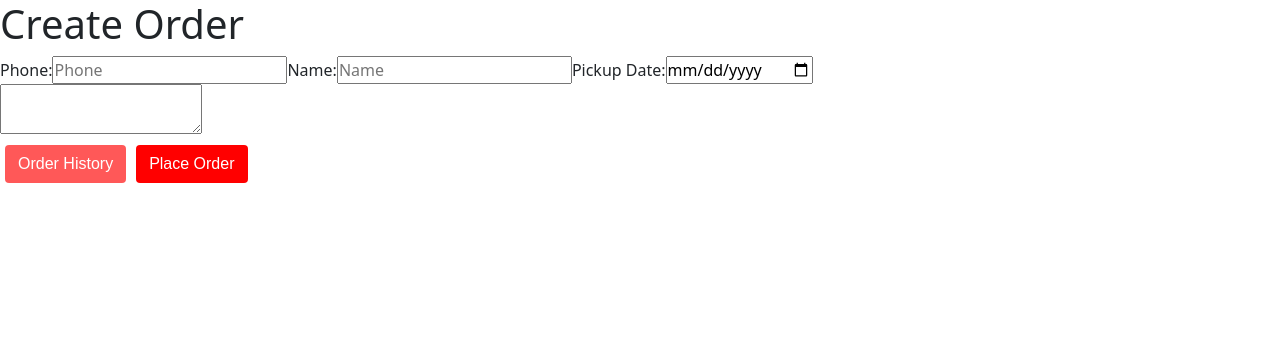
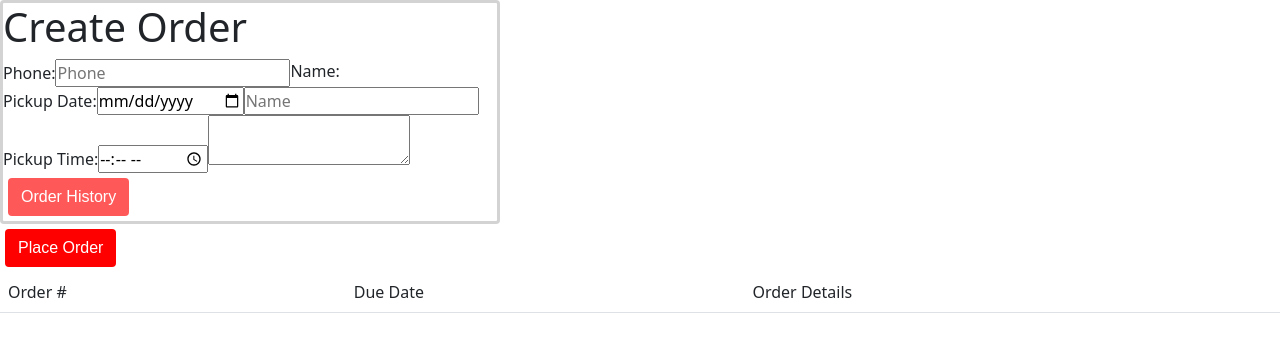
Before and after one commit to jakeTaylor0/EasyOrder-frontend, a React (Create React App) app: page / in a window 1280 px wide. Shown: the top 352 px of the page. Built offline with nearby package versions, Linux system fonts and the light colour scheme.

Commit message:
Save Customer Fucntionality Added - UI

```diff
--- a/src/component/CreateOrder-Component.js
+++ b/src/component/CreateOrder-Component.js
@@ -11,18 +11,19 @@ const CreateOrderComponent = () => {
     const [customerPhone, setCustomerPhone] = useState('');
     const [customerName, setCustomerName] = useState('');
     const [orderDueDate, setOrderDueDate] = useState('');
+    const [orderDueTime, setOrderDueTime] = useState('');
     const [orderDetails, setOrderDetails] = useState('');
     const [orderHistory, setOrderHistory] = useState([]);
-
+    const [customerExsists, setCustomerExsists] = useState(false);
     const [disabledOH, setDisabledOH] = useState(true);
 
     const customerSearch = (phone) => {
         CustomerServices.getCustomersByPhone(phone).then((res) => {
-            console.log(res.data.responseData);
             if(res.data.responseCode !== '404'){
                 setCustomerId(res.data.responseData.customerId);
                 setCustomerName(res.data.responseData.name);
-
+                setCustomerExsists(true);
+                console.log("Customer with phone: " + customerPhone + " found.")
                 OrderServices.getOrderHistory(res.data.responseData.customerId).then((res) => {
                     if(res.data.responseData.length > 0)
                         setDisabledOH(false);
@@ -32,7 +33,7 @@ const CreateOrderComponent = () => {
             }
 
             else
-                console.log("No customer data found for phone");
+                console.log("No customer data found for phone.");
 
         });
     }
@@ -40,31 +41,53 @@ const CreateOrderComponent = () => {
     const getOrderHistory = () => {
         OrderServices.getOrderHistory(customerId).then((res) => {
             if(res.data.responseData.length > 0){
-                console.log(res.data.responseData);
+                console.log("Order history found for customer.");
                 setOrderHistory(res.data.responseData);
             }
             else
-                console.log("No order history found for customer")
+                console.log("No order history found for customer.")
         });
     }
 
     const placeOrder = () =>{
+        if(customerExsists === true){
+            CustomerServices.getCustomersByPhone(customerPhone).then((res) => {
+                if(res.data.responseData !== null){
+                    if(customerName !== res.data.responseData.name){
+                       const customer = {name: customerName, phone: customerPhone};
+                       CustomerServices.saveCustomer(customer).then((res) => {
+                            setCustomerId(res.data.responseData.customerId);
+                            console.log("Customer with id: " + res.data.responseData.customerId + " updated.");
+                        });
+                    }
+                }
+
+            });
+        }
+        else{
+            const customer = {name: customerName, phone: customerPhone};
+            CustomerServices.saveCustomer(customer).then((res) => {
+                console.log("New customer saved with id: " + res.data.responseData.customerId + ".")
+                setCustomerId(res.data.responseData.customerId);
+             });
+        }
+
         const order = {customerId: customerId, orderDetails: orderDetails, dueDate: orderDueDate, orderTakenBy: '', assingedTo: '', status:'NEW'};
-
-
         OrderServices.addOrder(order).then((res) =>{
-            console.log(res.data)
+            console.log("Order Saved Successfully.")
 
         });
     }
     return(
         <div>
+
+                <div id="placeOrder" style={{borderColor:"#D3D3D3", borderStyle:"solid", borderRadius:"4px", width:"500px"}}>
                     <h1>Create Order</h1>
-                <div id="customerDetails">
-
+                    <div style={{float:"left"}}>
                         <label>Phone:</label>
                         <input
                             type="text"
+                            id="phone"
                             required
                             placeholder="Phone"
                             value={customerPhone}
@@ -77,23 +100,24 @@ const CreateOrderComponent = () => {
                                     setCustomerName('');
                                     setDisabledOH(true);
                                 }
-
                             }}
                         />
+                    </div>
 
                     <label>Name:</label>
                     <input
                         type="text"
+                        id="name"
                         required
                         placeholder="Name"
                         value={customerName}
                         onChange={(e) => setCustomerName(e.target.value)}
                     />
-
+                    <div style={{float:"left"}}>
                         <label>Pickup Date:</label>
                             <input
                                 type="date"
-                            id="start"
+                                id="date"
                                 required
                                 name="trip-start"
                                 value = {orderDueDate}
@@ -102,23 +126,36 @@ const CreateOrderComponent = () => {
                             />
                     </div>
 
-                <div>
+                    <label>Pickup Time:</label>
+                    <input
+                        type="time"
+                        id="time"
+                        value={orderDueTime}
+                        onChange={(e) => setOrderDueTime(e.target.value)}
+
+                    />
                     <textarea name="orderDetails"
                         type="textarea"
                         required
                         id="itemList"
                         value={orderDetails}
                         onChange={(e) => setOrderDetails(e.target.value)}
-                    >
-                    </textarea>
-                </div>
+                    />
 
+                    <div style={{float:""}}>
                         <Button
                             bgColor={'red'}
                             text={'Order History'}
                             onClick={(e) => getOrderHistory()}
                             isDisabled={disabledOH}
                         />
+                    </div>
+                </div>
+
+
+
+
+
 
                 <Button
                     bgColor={'red'}
@@ -126,6 +163,7 @@ const CreateOrderComponent = () => {
                     onClick={(e) => placeOrder()}
                     isDisabled={false}
                 />
+
                 <OrderHistoryComponent
                     orderHistory={orderHistory}
                 />
--- a/src/component/OrderHistory-Component.js
+++ b/src/component/OrderHistory-Component.js
@@ -7,18 +7,28 @@ import Order from "./Order";
 const OrderHistoryComponent = ({orderHistory}) => {
 
     return(
-        <table className="table table-striped">
-            <div>
-                {orderHistory.map((order) => (
+        <div>
+            <table className="table">
+                <thead>
+                    <tr>
+                        <td>Order #</td>
+                        <td>Due Date</td>
+                        <td>Order Details</td>
+                    </tr>
+                </thead>
+
+                <tbody>
+                    {orderHistory.map((order) => (
                         <tr key={order.orderId}>
                             <td>{order.orderId}</td>
                             <td>{order.dueDate}</td>
                             <td>{order.orderDetails}</td>
                         </tr>
+                    ))}
+                </tbody>
 
-                ))}
-            </div>
-        </table>
+            </table>
+        </div>
     )
 
 }
--- a/src/service/Customer-Services.js
+++ b/src/service/Customer-Services.js
@@ -5,13 +5,23 @@ const customer_getCustomerByPhone_uri = 'http://localhost:8080/customer-services
 const customer_saveCustomer_uri = 'http://localhost:8080/customer-services/saveCustomer'
 class CustomerServices{
 
-    getCustomers(){
+   getCustomers(){
        return axios.get(customer_getAllCustomers_uri);
-    }
+   }
 
-    getCustomersByPhone(phone){
+   getCustomersByPhone(phone){
         return axios.get(customer_getCustomerByPhone_uri + phone);
-     }
+   }
+
+   saveCustomer(customer){
+      return axios({
+         method: 'POST',
+         url: customer_saveCustomer_uri,
+         data: customer
+     });
+   }
+
+
 }
 
 export default new CustomerServices()
```
Lines whose indentation alone changed are shown as unchanged.
